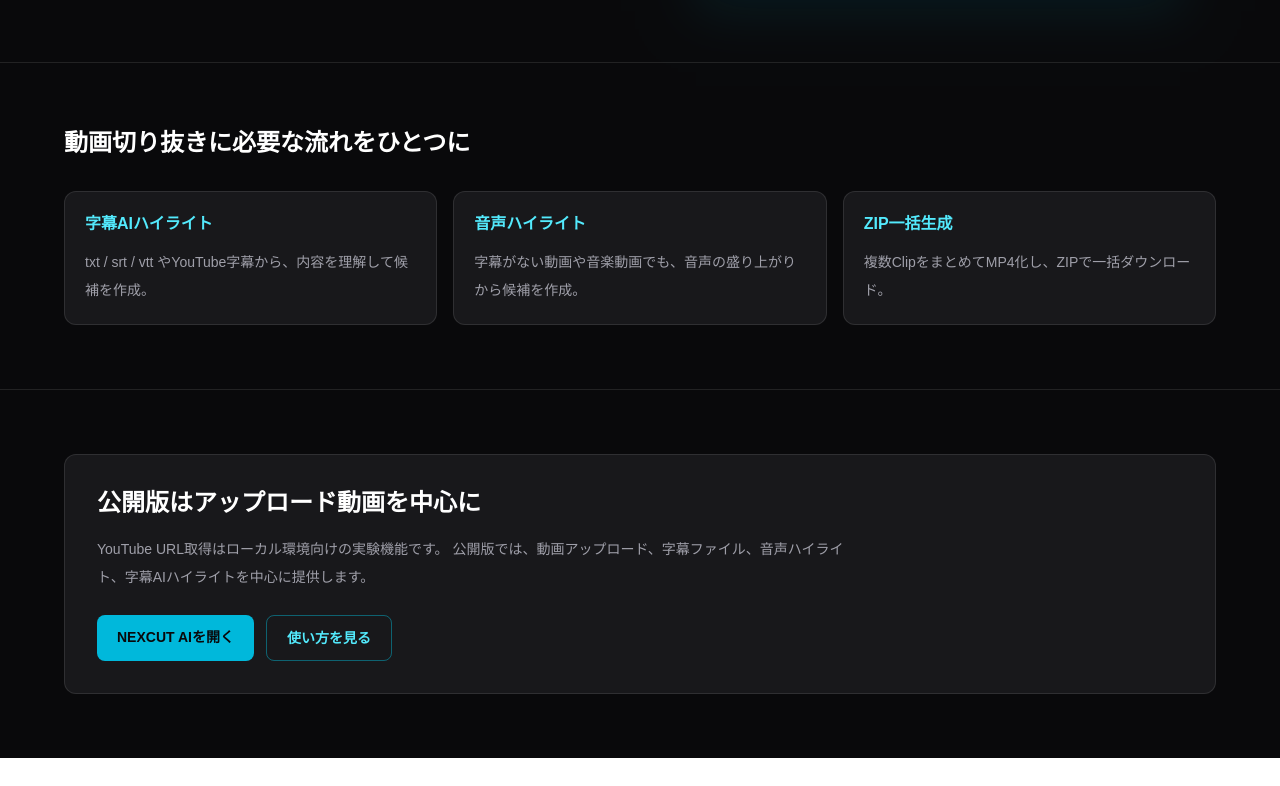
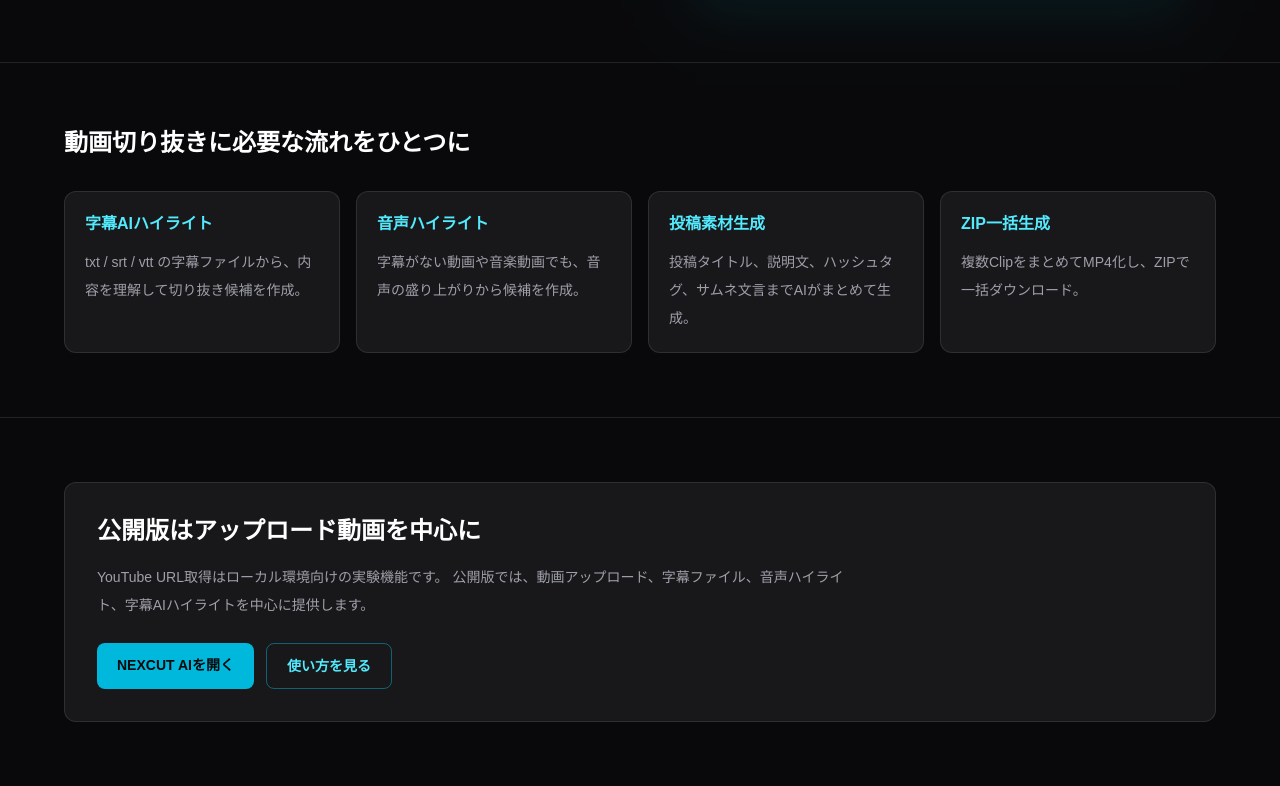
Before and after one commit to hiro042355/easyslice-ai, a Next.js app: page /landing in a window 1280 px wide. Shown: the part 723-1509 px from the top of the page. Before the commit the page ends 1481 px from the top, so only its background shows below. Built offline with nearby package versions, Linux system fonts and the light colour scheme.

Commit message:
Add post asset generation to landing features

```diff
--- a/app/landing/page.tsx
+++ b/app/landing/page.tsx
@@ -118,12 +118,25 @@ Clipをプレビューして、複数のMP4をZIPでまとめて保存できま
             動画切り抜きに必要な流れをひとつに
           </h2>
 
-          <div className="mt-8 grid grid-cols-1 gap-4 md:grid-cols-3">
-            {[
-              ["字幕AIハイライト", "txt / srt / vtt やYouTube字幕から、内容を理解して候補を作成。"],
-              ["音声ハイライト", "字幕がない動画や音楽動画でも、音声の盛り上がりから候補を作成。"],
-              ["ZIP一括生成", "複数ClipをまとめてMP4化し、ZIPで一括ダウンロード。"],
-            ].map(([title, body]) => (
+         <div className="mt-8 grid grid-cols-1 gap-4 md:grid-cols-2 lg:grid-cols-4">
+  {[
+    [
+      "字幕AIハイライト",
+      "txt / srt / vtt の字幕ファイルから、内容を理解して切り抜き候補を作成。",
+    ],
+    [
+      "音声ハイライト",
+      "字幕がない動画や音楽動画でも、音声の盛り上がりから候補を作成。",
+    ],
+    [
+      "投稿素材生成",
+      "投稿タイトル、説明文、ハッシュタグ、サムネ文言までAIがまとめて生成。",
+    ],
+    [
+      "ZIP一括生成",
+      "複数ClipをまとめてMP4化し、ZIPで一括ダウンロード。",
+    ],
+  ].map(([title, body]) => (
               <div
                 key={title}
                 className="rounded-xl border border-white/10 bg-zinc-900 p-5"
```
